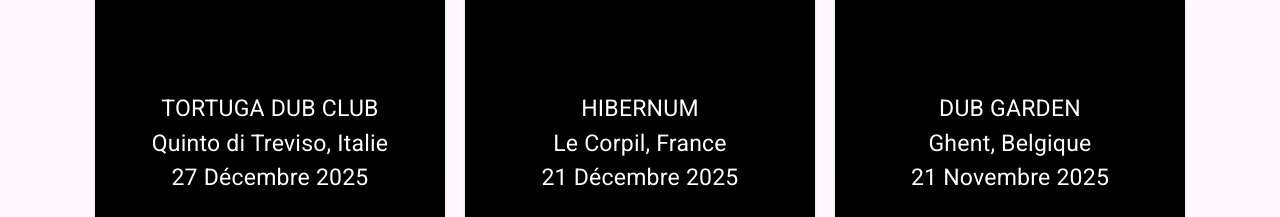
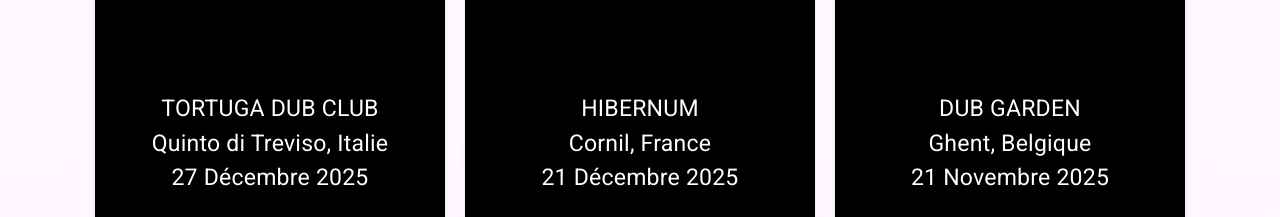
Before and after one commit to mnadea001/portfolioDona, a React (Vite) app: page /dates in a window 1280 px wide. Shown: the part 1860-2077 px from the top of the page. Built offline with nearby package versions, Linux system fonts and the light colour scheme; a web font is replaced by a local one.

Commit message:
other fix

```diff
--- a/src/assets/data/projects2025.ts
+++ b/src/assets/data/projects2025.ts
@@ -44,7 +44,7 @@
           {
     title: 'Hibernum',
     date: '21 Décembre 2025',
-    lieu: 'Le Corpil, France',
+    lieu: 'Cornil, France',
     imageSrc: hibernum
   },
       {
```
